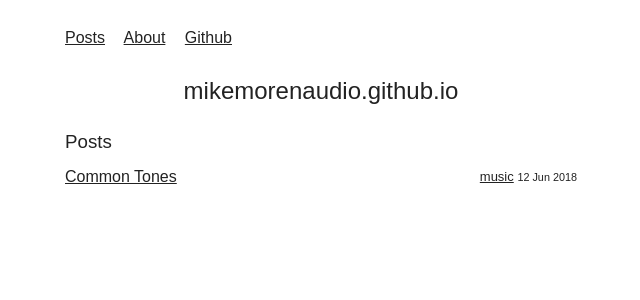
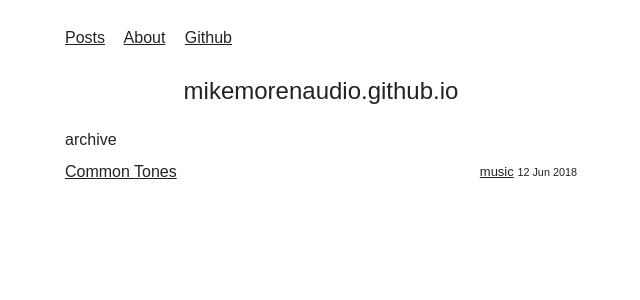
Before and after one commit to MikeMorenoAudio/mikemorenoaudio.github.io, a Jekyll site: the page built from index.html, in a window 1280 px wide. Shown: the top 300 px of the page, without its empty margins (319-959 px from the left). Built offline with Jekyll 4.4.1, drawn with Linux system fonts in a browser that asks for light colours; some web fonts are replaced.

Commit message:
Update index.html

```diff
--- a/index.html
+++ b/index.html
@@ -7,7 +7,7 @@ title: mikemorenoaudio.github.io
 </div>
 
 <div class="text">
-    <h3>Posts</h3>
+    <h4>archive</h4>
     <hr width="40%" align="center">
     {% for post in site.posts %}
     <div class="article">
```
